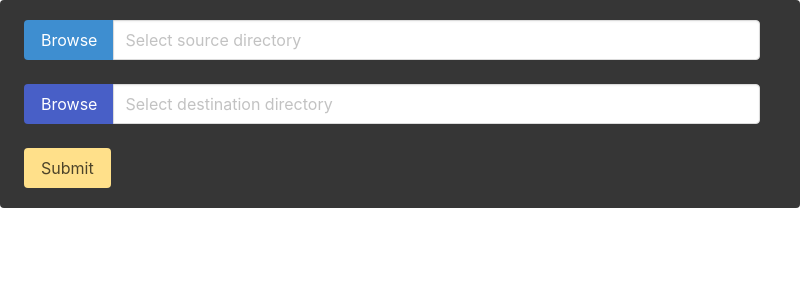
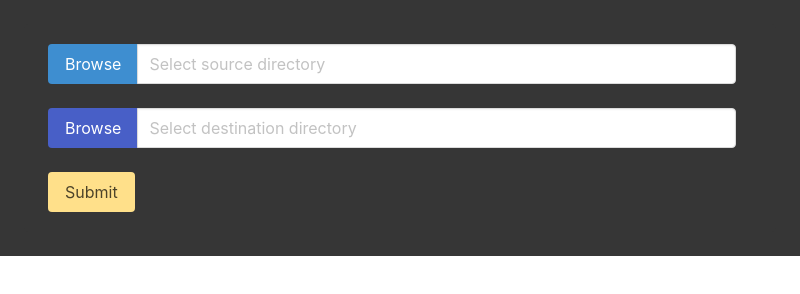
Before and after one commit to saashimi/photoFiler, an Electron app: page index.html in a window 800 px wide. Drawn offline with nearby package versions, Linux system fonts and the light colour scheme.

Commit message:
Layout tweaks

```diff
--- a/index.html
+++ b/index.html
@@ -10,7 +10,10 @@
   </head>
   <body>
 
-    <div class="container">
+    <!--<div class="container">-->
+    <section class="hero is-small is-dark">
+      <div class="hero-body">
+
         <div class="notification is-dark">
 
           <div class="block">
@@ -65,12 +68,12 @@
               </div>
             </nav>
 
-
-
           </div>
 
         </div>
     </div>
+    </section>
+    <!--</div>-->
     <script defer src='./renderer.js'></script>
   </body>
 </html>
--- a/main.js
+++ b/main.js
@@ -95,7 +95,7 @@ async function handleCopyFiles (event, copyFrom, copyTo) {
 function createWindow () {
     const mainWindow = new BrowserWindow({
         width: 800,
-        height: 235,
+        height: 280,
         webPreferences: {
             preload: path.join(__dirname, 'preload.js')
         }
```
Lines whose indentation alone changed are shown as unchanged.
